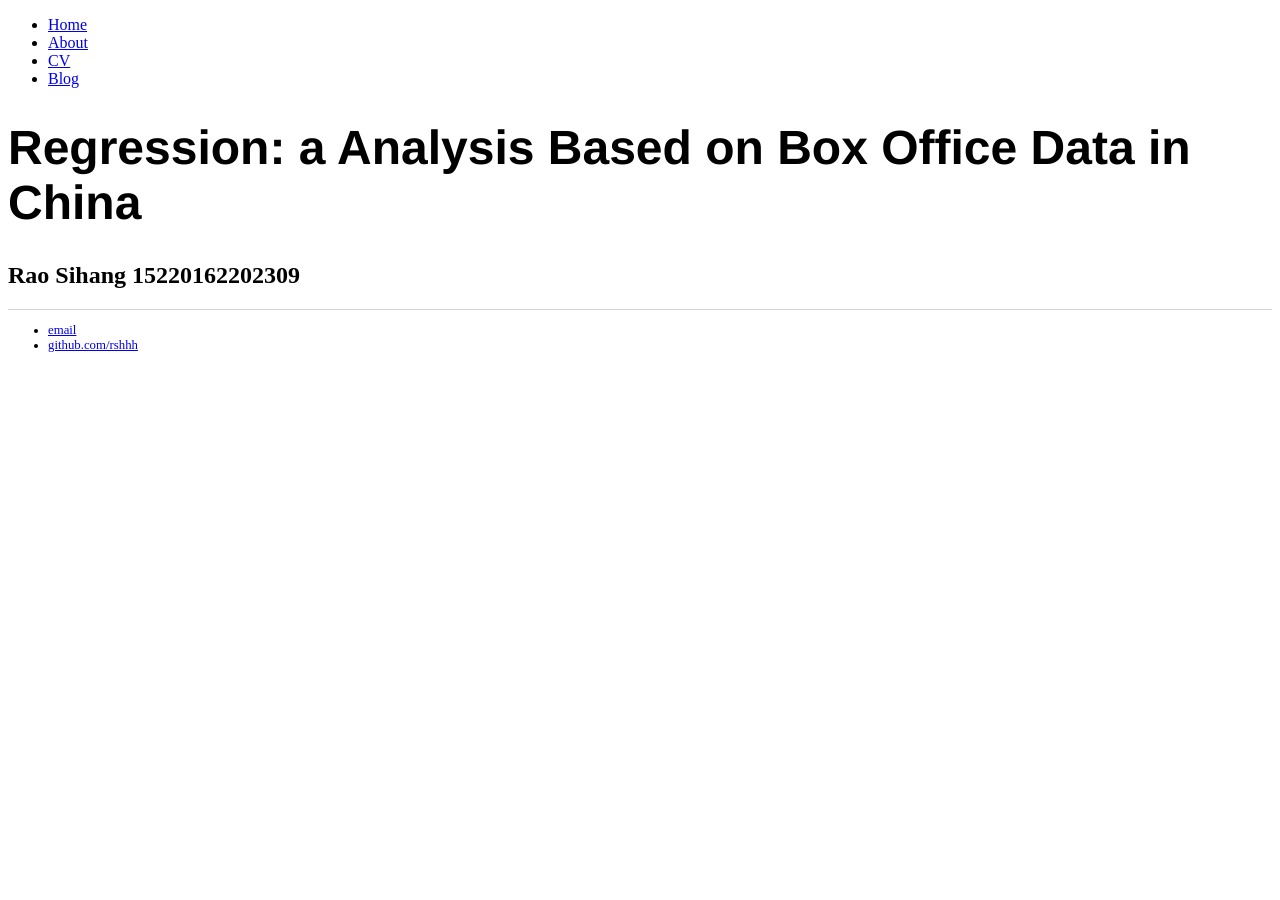
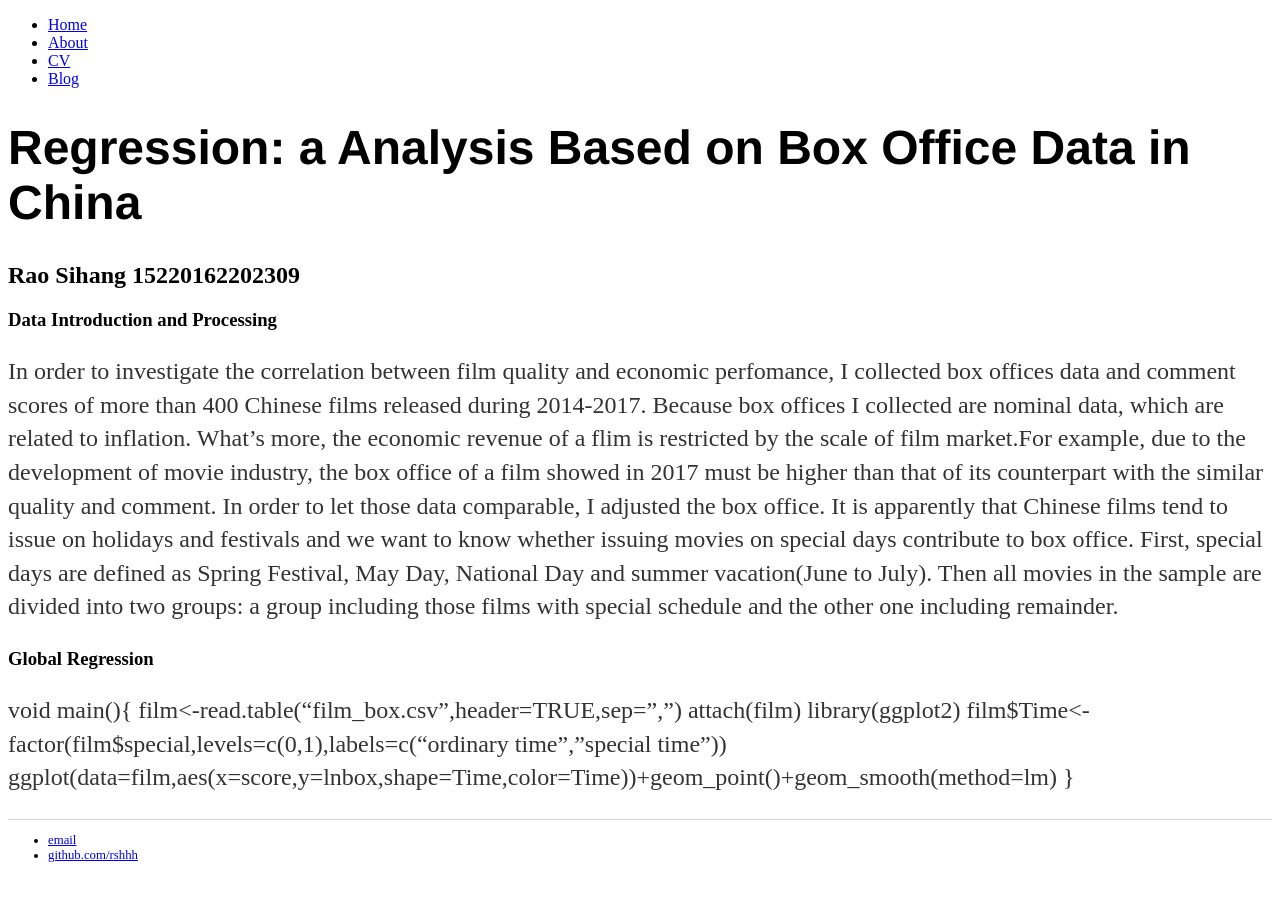
Before and after one commit to RSHHH/Microecon.github.io, a Jekyll site: the page built from microecon/assignment2.md, in a window 1280 px wide. Built offline with Jekyll 4.4.1, drawn with Linux system fonts in a browser that asks for light colours; our own code applies the rules of GitHub Pages for plain Markdown files.

Commit message:
Update assignment2.md

```diff
--- a/microecon/assignment2.md
+++ b/microecon/assignment2.md
@@ -1,2 +1,15 @@
 # Regression: a Analysis Based on Box Office Data in China
 ## Rao Sihang  15220162202309
+### Data Introduction and Processing
+  In order to investigate the correlation between film quality and economic perfomance, I collected box offices data and comment scores of more than 400 Chinese films released during 2014-2017. Because box offices I collected are nominal data, which are related to inflation. What’s more, the economic revenue of a flim is restricted by the scale of film market.For example, due to the development of movie industry, the box office of a film showed in 2017 must be higher than that of its counterpart with the similar quality and comment. In order to let those data comparable, I
+adjusted the box office.
+  It is apparently that Chinese films tend to issue on holidays and festivals and we want to know whether issuing movies on special days contribute to box office. First, special days are defined as Spring Festival, May Day, National Day and summer vacation(June to July). Then all movies in the sample are divided into two groups: a group including those films with special schedule and the other one including remainder.
+
+### Global Regression
+void main(){
+  film<-read.table("film_box.csv",header=TRUE,sep=",")
+attach(film)
+library(ggplot2)
+film$Time<-factor(film$special,levels=c(0,1),labels=c("ordinary time","special time"))
+ggplot(data=film,aes(x=score,y=lnbox,shape=Time,color=Time))+geom_point()+geom_smooth(method=lm)
+}
```
